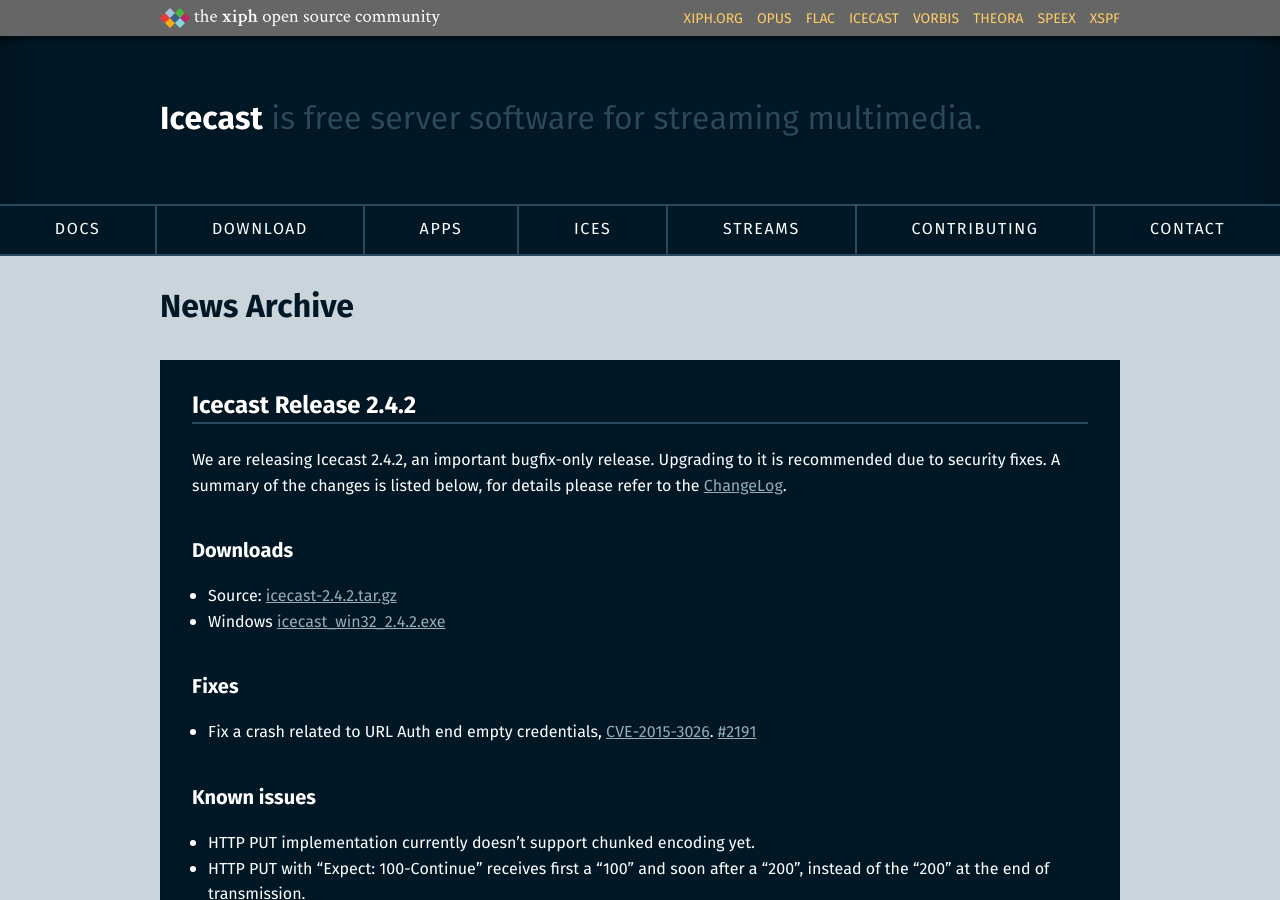
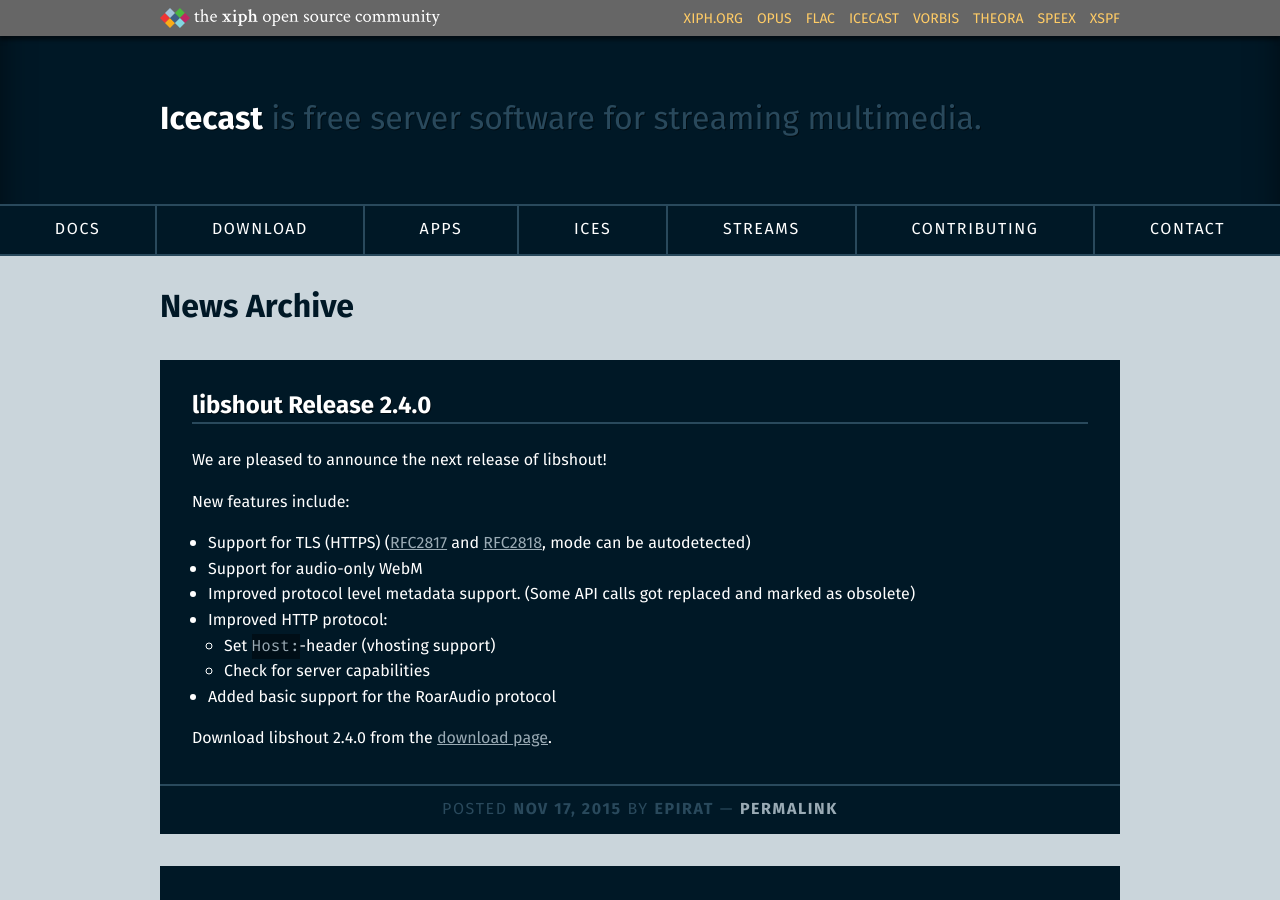
Before and after one commit to barionleg/Xipho, a Jekyll site: the page built from news.html, in a window 1280 px wide and 900 px high. Built offline with Jekyll 4.4.1, drawn with Linux system fonts in a browser that asks for light colours.

Commit message:
Announce libshout release 2.4.0

```diff
--- /dev/null
+++ b/_posts/2015-11-17-libshout-release-2_4_0.md
@@ -0,0 +1,24 @@
+---
+layout: post
+title:  "libshout Release 2.4.0"
+date:   2015-11-17
+author: ePirat
+categories: libshout release
+---
+
+We are pleased to announce the next release of libshout!
+
+New features include:
+
+- Support for TLS (HTTPS) ([RFC2817] and [RFC2818], mode can be autodetected)
+- Support for audio-only WebM
+- Improved protocol level metadata support. (Some API calls got replaced and marked as obsolete)
+- Improved HTTP protocol:
+  - Set `Host:`-header (vhosting support)
+  - Check for server capabilities
+- Added basic support for the RoarAudio protocol
+
+Download libshout 2.4.0 from the [download page]({{ "/download" | prepend: site.baseurl }}).
+
+[RFC2817]: https://www.ietf.org/rfc/rfc2817
+[RFC2818]: https://www.ietf.org/rfc/rfc2818
--- a/download.md
+++ b/download.md
@@ -87,7 +87,7 @@ For further instruction, see our Wiki page: [Icecast Git Workflow](https://wiki.
 		<tr>
 			<td>libshout</td>
 			<td>Library which can be used to write a source client like ices</td>
-			<td><a href="http://downloads.xiph.org/releases/libshout/libshout-2.3.1.tar.gz">Latest: 2.3.1 (tar.gz)</a><br />
+			<td><a href="http://downloads.xiph.org/releases/libshout/libshout-2.4.0.tar.gz">Latest: 2.4.0 (tar.gz)</a><br />
 				<a href="http://downloads.xiph.org/releases/libshout/">Older</a></td>
 		</tr>
         <tr>
```
